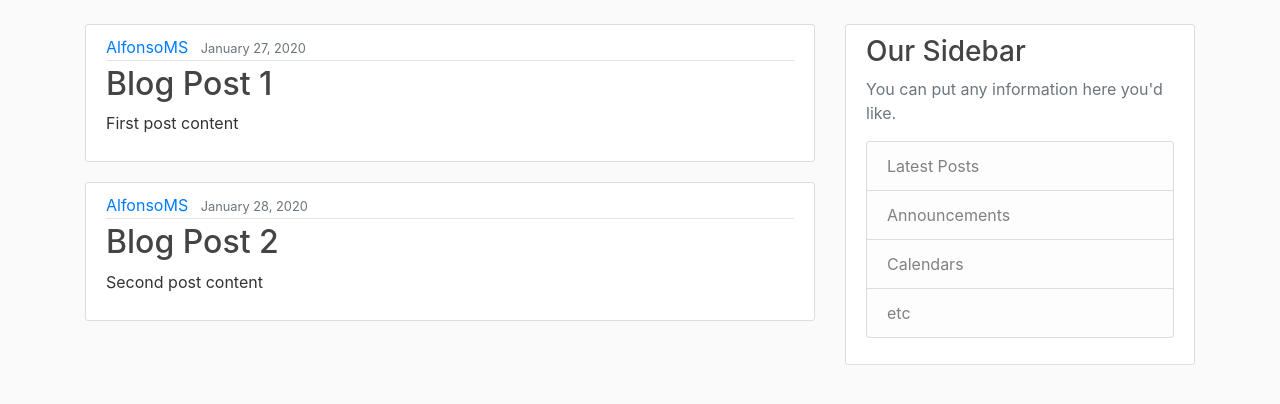
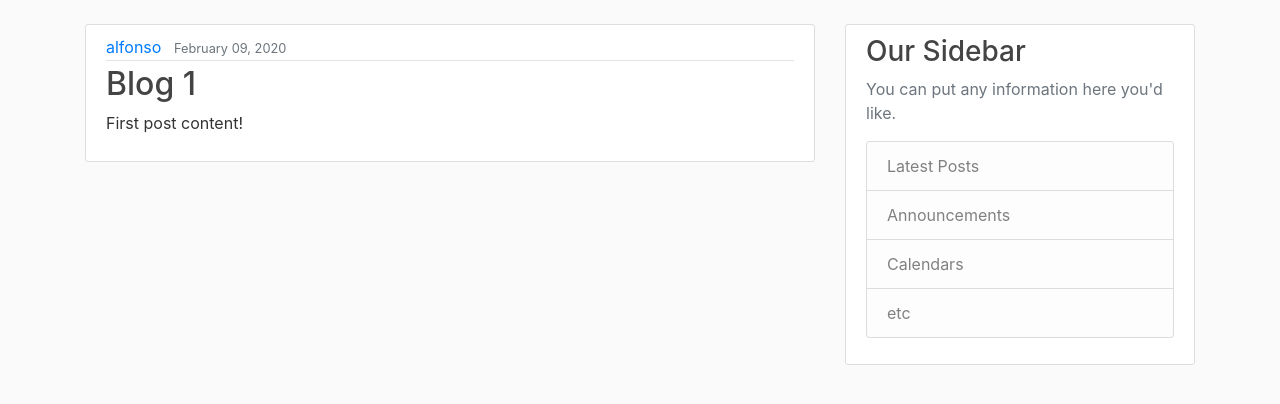
Before and after one commit to alfonsog714/django-blog-app, a Django app: page / in a window 1280 px wide. Shown: the part 56-460 px from the top of the page. Run offline with Django 3.2, Linux system fonts and the light colour scheme; data comes from the database, SQL or seed files in the repository; some libraries are stand-ins or nearby versions.

Commit message:
now reading post data from database

```diff
--- a/django_blog/blog/templates/blog/home.html
+++ b/django_blog/blog/templates/blog/home.html
@@ -5,7 +5,7 @@
             <div class="media-body">
               <div class="article-metadata">
                 <a class="mr-2" href="#">{{ post.author }}</a>
-                <small class="text-muted">{{ post.date_posted }}</small>
+                <small class="text-muted">{{ post.date_posted|date:"F d, Y" }}</small>
               </div>
               <h2><a class="article-title" href="#">{{ post.title }}</a></h2>
               <p class="article-content">{{ post.content }}</p>
--- a/django_blog/blog/views.py
+++ b/django_blog/blog/views.py
@@ -1,24 +1,10 @@
 from django.shortcuts import render
-
-posts = [
-    {
-        'author': 'AlfonsoMS',
-        'title': 'Blog Post 1',
-        'content': 'First post content',
-        'date_posted': 'January 27, 2020'
-    },
-    {
-        'author': 'AlfonsoMS',
-        'title': 'Blog Post 2',
-        'content': 'Second post content',
-        'date_posted': 'January 28, 2020'
-    },
-]
+from .models import Post
 
 
 def home(request):
     context = {
-        'posts': posts
+        'posts': Post.objects.all()
     }
     return render(request, 'blog/home.html', context)
 
```
